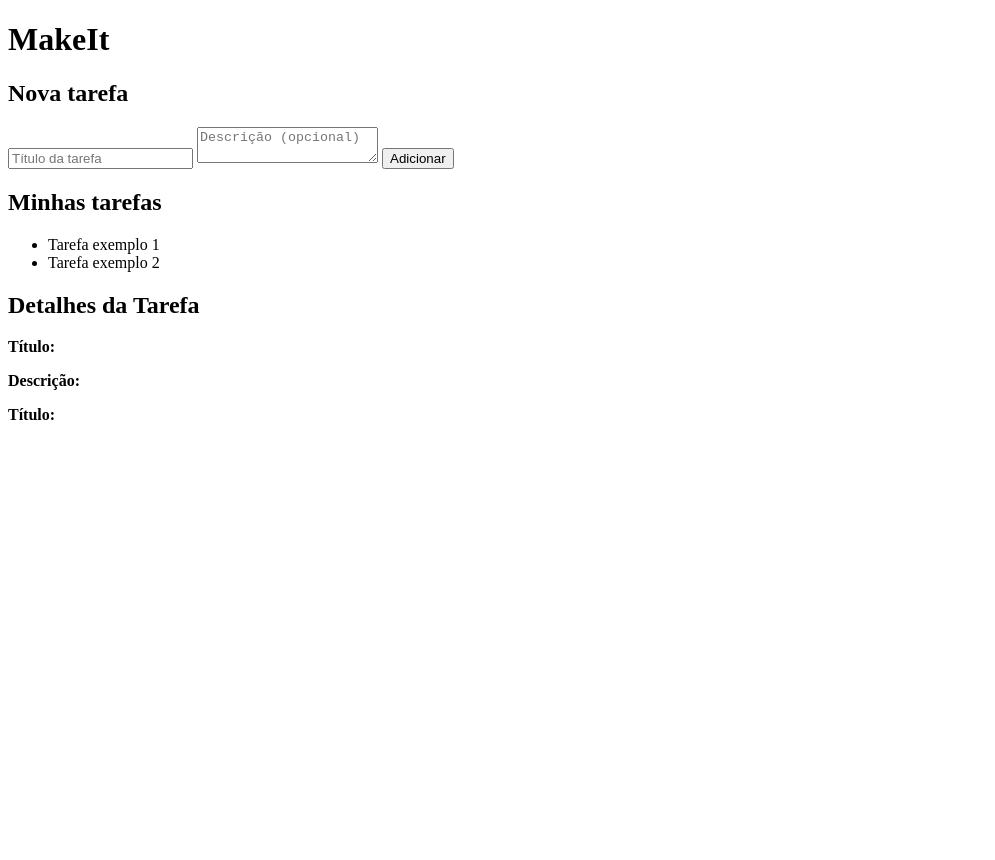
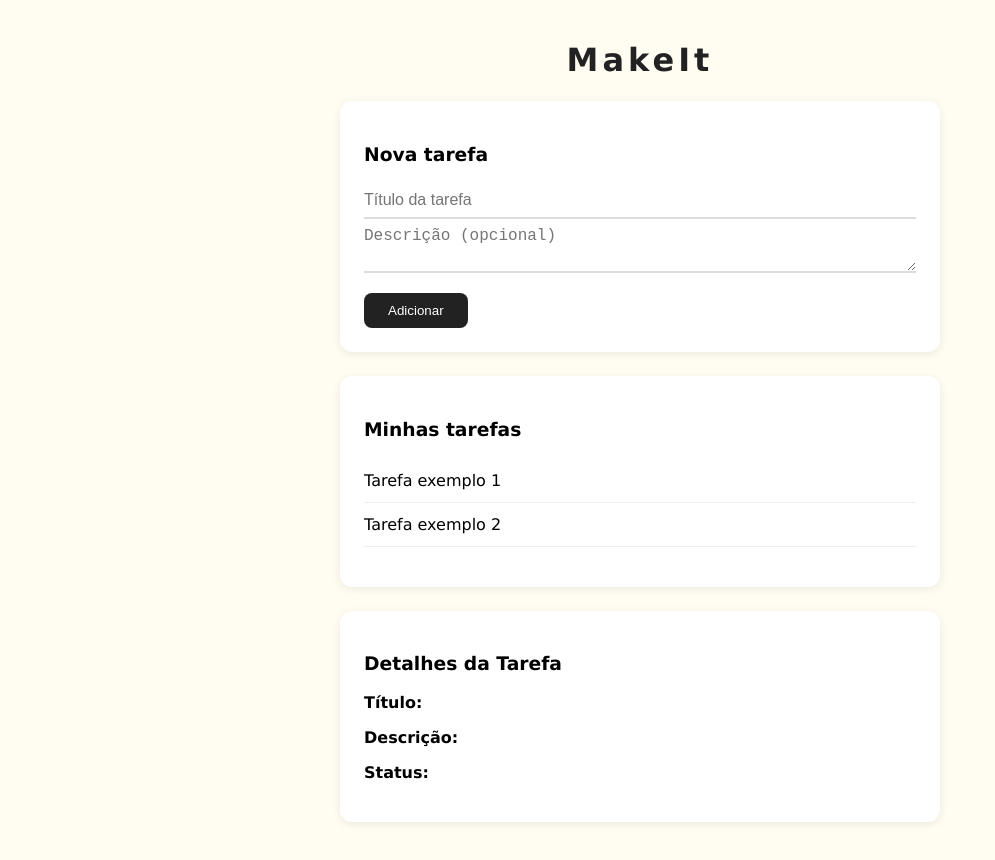
Before and after one commit to bruna-giovanella/makeIt-fabrica-de-software, a plain HTML site: page index.html in a window 1280 px wide. Shown: the whole page, without its empty margins (0-995 px from the left). Before the commit the page ends 800 px from the top, so only its background shows below. Drawn offline with Linux system fonts and the light colour scheme.

Commit message:
feat: aplicada estilizacao com css

```diff
--- a/index.html
+++ b/index.html
@@ -4,20 +4,22 @@
     <meta charset="UTF-8">
     <meta name="viewport" content="width=device-width, initial-scale=1.0">
     <title>Document</title>
+
+    <link rel="stylesheet" href="style.css">
 </head>
 <body>
 
     <h1>MakeIt</h1>
 
     <section id="formulario">
-        <h2>Nova tarefa</h2>
+        <h3>Nova tarefa</h3>
         <input type="text" id="titulo" placeholder="Título da tarefa">
         <textarea id="descricao" placeholder="Descrição (opcional)"></textarea>
         <button id="btn-adicionar">Adicionar</button>
     </section>
 
     <section id="lista-tarefas">
-        <h2>Minhas tarefas</h2>
+        <h3>Minhas tarefas</h3>
         <ul id="lista">
             <li>Tarefa exemplo 1</li>
             <li>Tarefa exemplo 2</li>
@@ -25,10 +27,10 @@
     </section>
 
     <section id="detalhes">
-        <h2>Detalhes da Tarefa</h2>
+        <h3>Detalhes da Tarefa</h3>
         <p><strong>Título:</strong> <span id="detalhe-titulo"></span></p>
         <p><strong>Descrição:</strong> <span id="detalhe-descricao"></span></p>
-        <p><strong>Título:</strong> <span id="detalhe-status"></span></p>
+        <p><strong>Status:</strong> <span id="detalhe-status"></span></p>
     </section>
 
 </body>
--- /dev/null
+++ b/style.css
@@ -0,0 +1,55 @@
+body {
+    font-family: Verdana, Geneva, Tahoma, sans-serif;
+    background-color: #FFFDF2;
+    max-width: 600px;
+    margin: 0 auto;
+    padding: 20px;
+}
+
+h1 {
+  text-align: center;
+  font-size: 32px;
+  letter-spacing: 4px;
+  color: #222222;
+}
+
+section {
+  background: #ffffff;
+  border-radius: 12px;
+  padding: 24px;
+  margin-bottom: 24px;
+  box-shadow: 0 2px 8px rgba(0,0,0,0.08);
+}
+
+input, textarea {
+  border: none;
+  border-bottom: 2px solid #dddddd;
+  padding: 8px 0;
+  width: 100%;
+  font-size: 16px;
+  outline: none;
+}
+
+button {
+  background: #222222;
+  color: white;
+  border: none;
+  border-radius: 8px;
+  padding: 10px 24px;
+  cursor: pointer;
+  margin-top: 16px;
+}
+
+button:hover {
+  background: #444444;
+}
+
+ul {
+  list-style: none;
+  padding: 0;
+}
+
+li {
+  padding: 12px 0;
+  border-bottom: 1px solid #eeeeee;
+}
```
Also changed, not shown: script.js (added).
